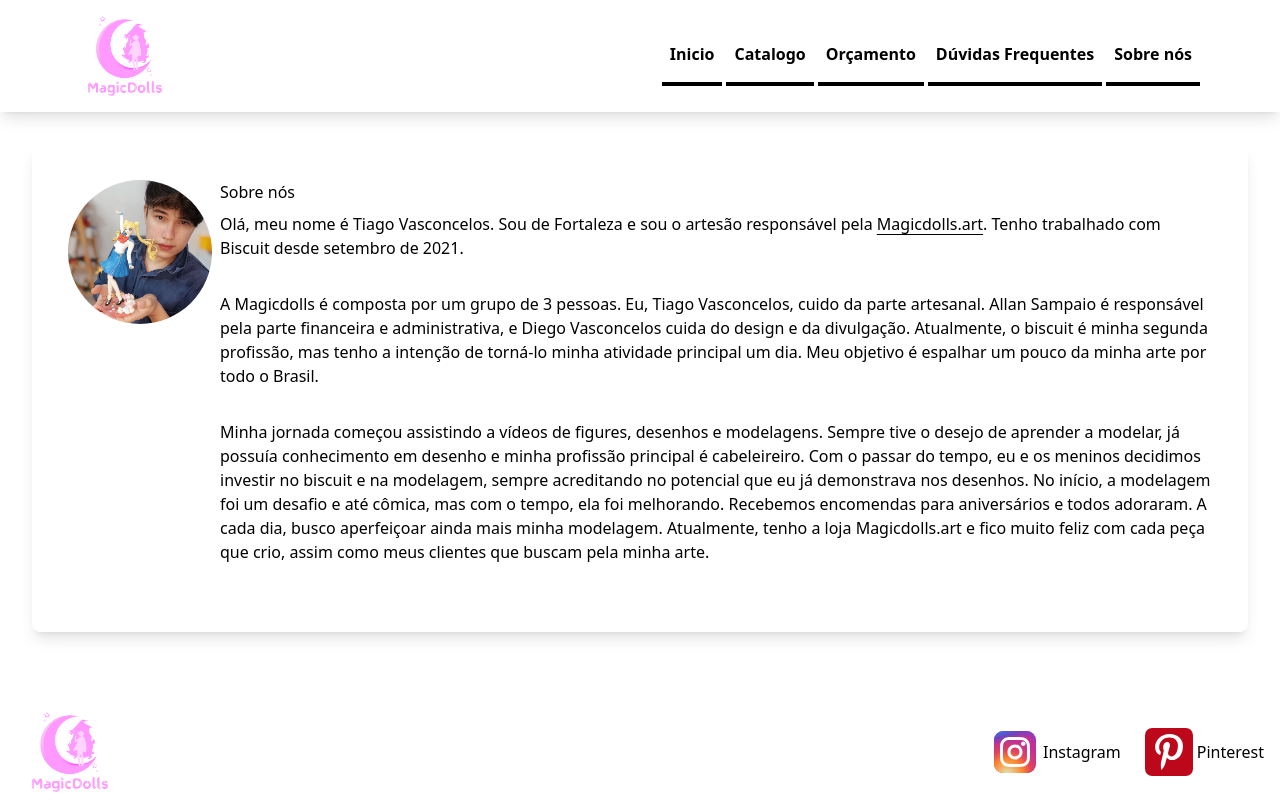
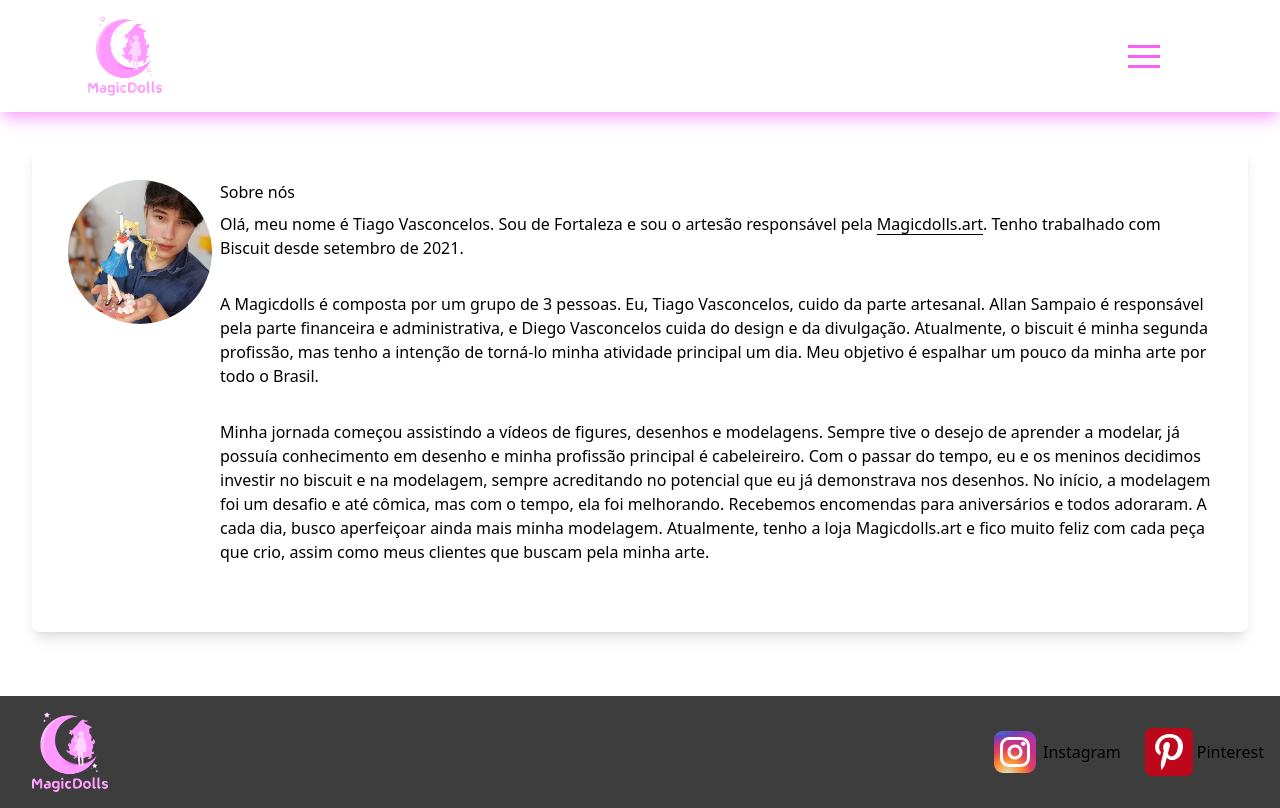
Before and after one commit to AlessandroSampaio/MagicDolls, a React (Vite) app: page /sobre in a window 1280 px wide. Built offline with nearby package versions, Linux system fonts and the light colour scheme.

Commit message:
Ajusta novo leiaute do cabeçalho e rodape da pagina

```diff
--- a/src/components/Footer/index.tsx
+++ b/src/components/Footer/index.tsx
@@ -4,7 +4,7 @@ import pinterest from '../../assets/images/svg/pinterest.svg';
 
 export function Footer() {
   return (
-    <div className="w-full mt-8 bg-gray-800 flex align-middle items-center justify-between">
+    <div className="w-full mt-8 bg-black-900 flex align-middle items-center justify-between">
       <div>
         <a href='/' className='flex items-center py-4 px-8'>
           <img src={logo} alt='magic dolls' className='h-20 mr-2' />
--- /dev/null
+++ b/src/components/Header/HeaderLink.tsx
@@ -0,0 +1,31 @@
+interface HeaderLinkProp {
+  href: string,
+  label: string,
+  mobile?: boolean,
+}
+
+export function HeaderLink({ href, label, mobile = false }: HeaderLinkProp) {
+  return (
+    mobile
+      ?
+      <a
+        href={href}
+        className='py-2 pl-2
+              text-pink-flamingo hover:text-white-50
+              hover:bg-pink-flamingo-300'
+      >
+        {label}
+      </a>
+      :
+      <a
+        href={href}
+        className="py-4 px-2
+              text-pink-flamingo hover:text-pink-flamingo-700
+              border-b-4 border-pink-flamingo-dark hover:border-pink-flamingo-700
+              font-semibold"
+      >
+        {label}
+      </a>
+
+  );
+}
--- a/src/components/Header/index.tsx
+++ b/src/components/Header/index.tsx
@@ -1,13 +1,14 @@
 import { useState } from 'react';
 import logo from '../../assets/images/logo.png';
 import { Squash as Hamburger } from 'hamburger-react';
+import { HeaderLink } from './HeaderLink';
 
 export function Header () {
 
   const [isNavOpen, setNavOpen] = useState(false);
 
   return (
-    <nav className='bg-white shadow-primary-light shadow-lg'>
+    <nav className='bg-white shadow-pink-flamingo-300 shadow-lg'>
       <div className="max-w-6xl mx-auto px-4">
         <div className="flex justify-between w-full ">
           <div className="flex space-x-7 w-full">
@@ -20,11 +21,11 @@ export function Header () {
 
             {/* Menu */}
             <div className='hidden md:flex items-center space-x-1 w-full justify-end'>
-              <a href="/" className="font-roboto py-4 px-2 text-primary border-b-4 border-primary-dark font-semibold">Inicio</a>
-              <a href="/catalogo" className="py-4 px-2 text-primary border-b-4 border-primary-dark font-semibold">Catalogo</a>
-              <a href="/orcamento" className="py-4 px-2 text-primary border-b-4 border-primary-dark font-semibold">Orçamento</a>
-              <a href="/duvidas-frequentes" className="py-4 px-2 text-primary border-b-4 border-primary-dark font-semibold">Dúvidas Frequentes</a>
-              <a href="/sobre" className="py-4 px-2 text-primary border-b-4 border-primary-dark font-semibold">Sobre nós</a>
+              <HeaderLink href='/' label='Inicio' />
+              <HeaderLink href='/catalogo' label='Catalogo' />
+              <HeaderLink href='/orcamento' label='Orçamento' />
+              <HeaderLink href='/duvidas-frequentes' label='Dúvidas Frequentes' />
+              <HeaderLink href='/sobre' label='Sobre nós' />
             </div>
 
             {/* Mobile menu */}
@@ -33,12 +34,12 @@ export function Header () {
             </div>
           </div>
         </div>
-        <div className={`${isNavOpen ? '' : 'hidden'}`}>
-          <a href="" className='py-2 pl-2 text-primary-dark hover:bg-primary-light hover:text-white block'>Inicio</a>
-          <a href="/catalogo" className='py-2 pl-2 text-primary-dark hover:bg-primary-light hover:text-white block'>Catalogo</a>
-          <a href="/orcamento" className='py-2 pl-2 text-primary-dark hover:bg-primary-light hover:text-white block'>Orçamento</a>
-          <a href="/duvidas-frequentes" className='py-2 pl-2 text-primary-dark hover:bg-primary-light hover:text-white block'>Dúvidas Frequentes</a>
-          <a href="/sobre" className='py-2 pl-2 text-primary-dark hover:bg-primary-light hover:text-white block'>Sobre nós</a>
+        <div className={`${isNavOpen ? '' : 'hidden'} flex flex-col `}>
+          <HeaderLink mobile href='/' label='Inicio' />
+          <HeaderLink mobile href='/catalogo' label='Catalogo' />
+          <HeaderLink mobile href='/orcamento' label='Orçamento' />
+          <HeaderLink mobile href='/duvidas-frequentes' label='Dúvidas Frequentes' />
+          <HeaderLink mobile href='/sobre' label='Sobre nós' />
         </div>
       </div>
     </nav>
--- a/src/pages/Questions/index.tsx
+++ b/src/pages/Questions/index.tsx
@@ -1,5 +1,3 @@
-import { useState } from 'react';
-
 export default function Questions() {
 
   // const [open, setOpen] = useState<number>(1);
--- a/tailwind.config.js
+++ b/tailwind.config.js
@@ -1,3 +1,4 @@
+/** @type {import('tailwindcss').Config} */
 export default {
   content: [
     './index.html',
@@ -5,6 +6,9 @@ export default {
   ],
 
   theme: {
+    screens: {
+      'mobile': { 'max' : '540px' }
+    },
     colors: {
       'mirage': {
         '50': '#f4f6fb',
@@ -59,12 +63,22 @@ export default {
         '900': '#3d3d3d',
         '950': '#000000',
       },
+      'white': {
+        '50': '#ffffff',
+        '100': '#efefef',
+        '200': '#dcdcdc',
+        '300': '#bdbdbd',
+        '400': '#989898',
+        '500': '#7c7c7c',
+        '600': '#656565',
+        '700': '#525252',
+        '800': '#464646',
+        '900': '#3d3d3d',
+        '950': '#292929',
+      },
       fontFamily: {
         sans: ['RobotoSlab']
       },
-      screens: {
-        mobile: { 'max' : '540px' }
-      }
     },
   },
   plugins: [],
```
